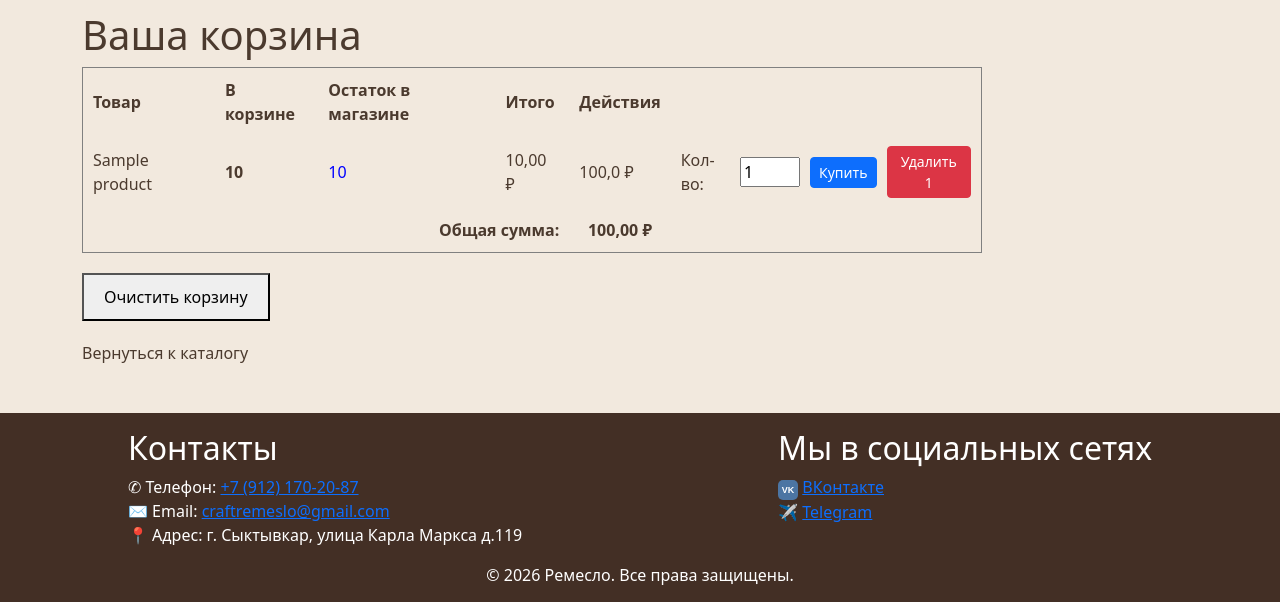
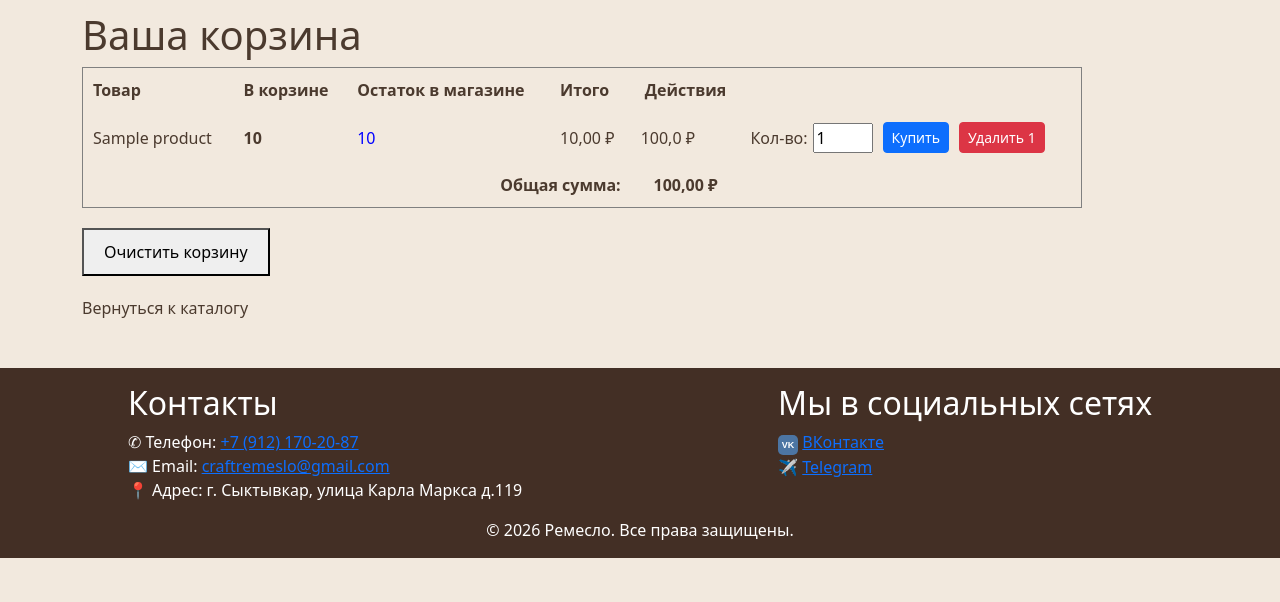
Before and after one commit to Alexander-05-20/Remeslo_shop, a Django app: page /cart/ in a window 1280 px wide. Shown: the part 56-658 px from the top of the page. Run offline with Django 5.2, Linux system fonts and the light colour scheme; a user stored in the database is signed in; tables that the repository leaves empty hold one stand-in row (values such as "Sample post").

Commit message:
Fix: исправление ошибок

```diff
--- a/shop/templates/shop/cart.html
+++ b/shop/templates/shop/cart.html
@@ -6,7 +6,7 @@
 <h1 style="margin-top:50px;">Ваша корзина</h1>
 
 {% if items %}
-<table border="1" cellpadding="10" cellspacing="0" style="width:100%; max-width:900px;">
+<table border="1" cellpadding="10" cellspacing="0" style="width:100%; max-width:1000px;">
     <tr>
         <th>Товар</th>
         <th>В корзине</th>
```
